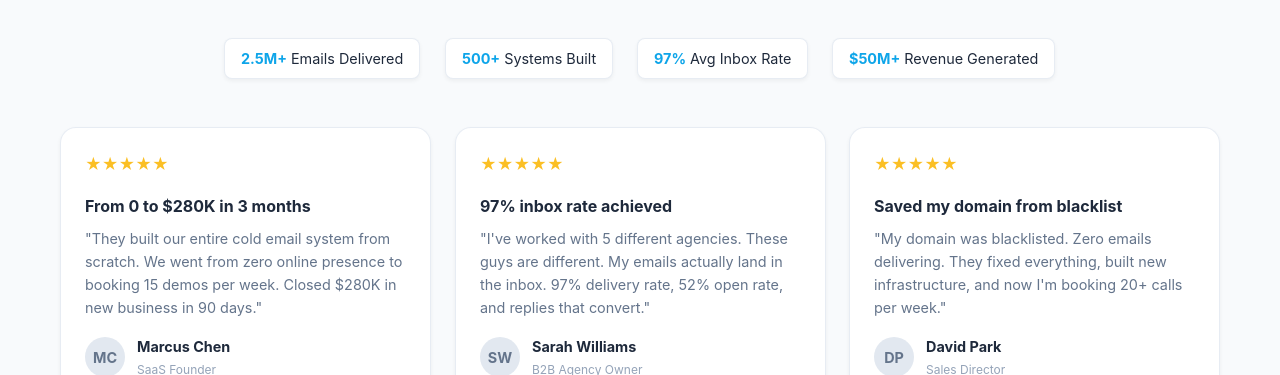
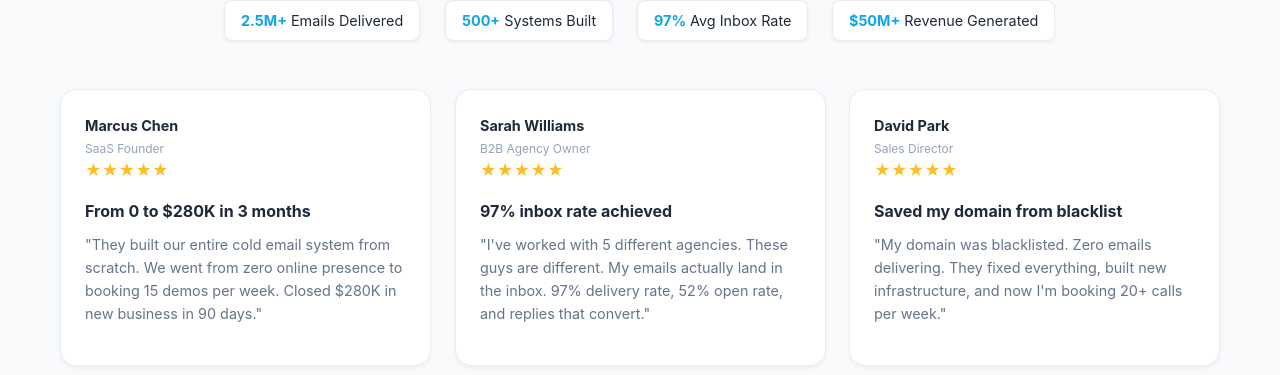
Before and after one commit to ZeeshanWaheed11/leadmark.io, a plain HTML site: page index.html in a window 1280 px wide. Shown: the part 4240-4615 px from the top of the page. Drawn offline with Linux system fonts and the light colour scheme.

Commit message:
Update index.html

```diff
--- a/index.html
+++ b/index.html
@@ -2321,7 +2321,6 @@
               <li>• Smart IP rotation & warming</li>
               <li>• Platform configuration</li>
             </ul>
-            <span class="service-link">Learn more →</span>
           </a>
 
           <div class="service-card">
@@ -2334,7 +2333,6 @@
               <li>• Time-zone optimized sending</li>
               <li>• Response workflows</li>
             </ul>
-            <span class="service-link">Learn more →</span>
           </div>
 
           <div class="service-card">
@@ -2347,7 +2345,6 @@
               <li>• Lead verification & enrichment</li>
               <li>• CRM integration</li>
             </ul>
-            <span class="service-link">Learn more →</span>
           </div>
 
           <div class="service-card">
@@ -2360,7 +2357,6 @@
               <li>• Personalization variables</li>
               <li>• A/B testing frameworks</li>
             </ul>
-            <span class="service-link">Learn more →</span>
           </div>
         </div>
       </div>
@@ -2522,42 +2518,27 @@
 
         <div class="testimonials-grid">
           <div class="testimonial-card">
+            <div class="author">  <div class="author-info"><h4>Marcus Chen</h4>
+                <p>SaaS Founder</p></div></div>
   <div class="stars">★★★★★</div>
   <h3>From 0 to $280K in 3 months</h3>
   <p class="testimonial-text">"They built our entire cold email system from scratch. We went from zero online presence to booking 15 demos per week. Closed $280K in new business in 90 days."</p>
-            <div class="author">
-              <div class="avatar">MC</div>
-              <div class="author-info">
-                <h4>Marcus Chen</h4>
-                <p>SaaS Founder</p>
-              </div>
-            </div>
 </div>
 
           <div class="testimonial-card">
+            <div class="author">  <div class="author-info"><h4>Sarah Williams</h4>
+                <p>B2B Agency Owner</p></div></div>
   <div class="stars">★★★★★</div>
   <h3>97% inbox rate achieved</h3>
   <p class="testimonial-text">"I've worked with 5 different agencies. These guys are different. My emails actually land in the inbox. 97% delivery rate, 52% open rate, and replies that convert."</p>
-            <div class="author">
-              <div class="avatar">SW</div>
-              <div class="author-info">
-                <h4>Sarah Williams</h4>
-                <p>B2B Agency Owner</p>
-              </div>
-            </div>
 </div>
 
           <div class="testimonial-card">
+            <div class="author">  <div class="author-info"><h4>David Park</h4>
+                <p>Sales Director</p></div></div>
   <div class="stars">★★★★★</div>
   <h3>Saved my domain from blacklist</h3>
   <p class="testimonial-text">"My domain was blacklisted. Zero emails delivering. They fixed everything, built new infrastructure, and now I'm booking 20+ calls per week."</p>
-            <div class="author">
-              <div class="avatar">DP</div>
-              <div class="author-info">
-                <h4>David Park</h4>
-                <p>Sales Director</p>
-              </div>
-            </div>
 </div>
         </div>
       </div>
@@ -2571,7 +2552,6 @@
 
         <div class="team-grid">
           <div class="team-member">
-            <div class="team-avatar">ZW</div>
             <h3>
               Zeeshan Waheed
               <a href="https://www.linkedin.com/in/izeeshanwaheed/" target="_blank" rel="noopener noreferrer" style="display: inline-block; margin-left: 8px; vertical-align: middle;">
@@ -2589,7 +2569,6 @@
           </div>
 
           <div class="team-member">
-            <div class="team-avatar">TZ</div>
             <h3>Tamia Zeeshan</h3>
             <p class="role">Co-Founder & Marketing Manager</p>
             <p class="credentials">
@@ -2600,7 +2579,6 @@
           </div>
 
           <div class="team-member">
-            <div class="team-avatar">AA</div>
             <h3>Ali Anayat</h3>
             <p class="role">Technical Infrastructure Lead</p>
             <p class="credentials">
@@ -2611,7 +2589,6 @@
           </div>
 
           <div class="team-member">
-            <div class="team-avatar">RA</div>
             <h3>Rehan Awan</h3>
             <p class="role">Campaign Optimization Expert</p>
             <p class="credentials">
```
Lines whose indentation alone changed are shown as unchanged.
